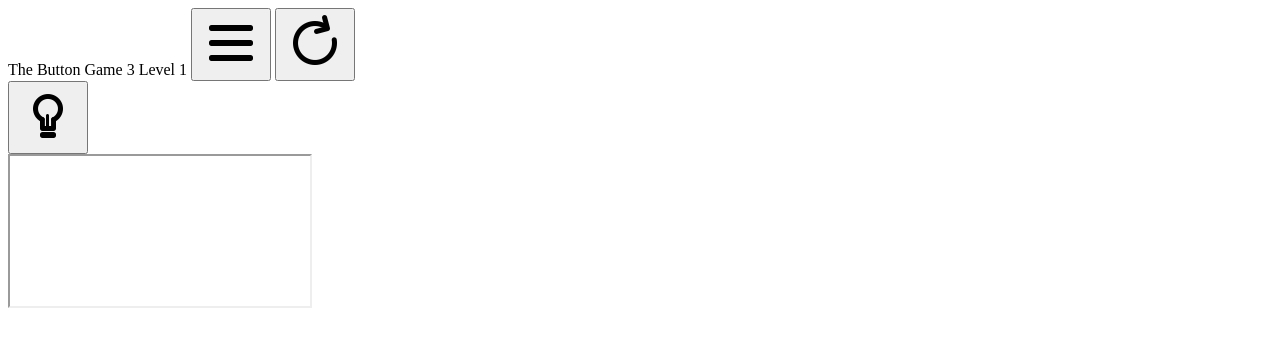
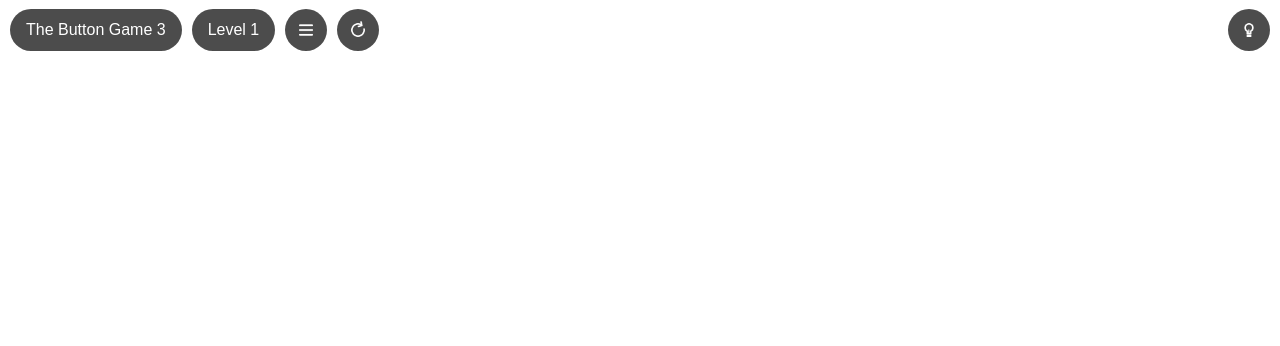
Before and after one commit to ChathamHung/buttongame3, a plain HTML site: page index.html in a window 1280 px wide. Drawn offline with Linux system fonts and the light colour scheme.

Commit message:
update 1

```diff
--- a/index.html
+++ b/index.html
@@ -10,18 +10,18 @@
 <body>
   <div class="topbar">
     <div class="left">
-      <span class="title">The Button Game 3</span>
-      <span class="level">Level 1</span>
+      <div class="title">The Button Game 3</div>
+      <div class="level">Level 1</div>
       <button class="menu">
-        <img src="./res/images/menu-icon.png" class="menu-icon">
+        <img src="./res/images/menu-icon.png" class="menu-icon" draggable="false">
       </button>
       <button class="refresh">
-        <img src="./res/images/refresh-icon.png" class="refresh-icon">
+        <img src="./res/images/refresh-icon.png" class="refresh-icon" draggable="false">
       </button>
     </div>
     <div class="right">
       <button class="tip">
-        <img src="./res/images/tip-icon.png" class="tip-icon">
+        <img src="./res/images/tip-icon.png" class="tip-icon" draggable="false">
       </button>
     </div>
   </div>
--- a/src/css/main.css
+++ b/src/css/main.css
@@ -0,0 +1,74 @@
+* {
+  font-family: Arial, Helvetica, sans-serif;
+  user-select: none;
+}
+
+body {
+  padding: 0;
+  margin: 0;
+  overflow: hidden;
+}
+
+.topbar {
+  position: absolute;
+  margin: 0;
+  padding: 10px;
+  height: 40px;
+  width: calc(100% - 20px);
+  display: flex;
+  align-items: center;
+  justify-content: space-between;
+  z-index: 1000;
+}
+
+.topbar div, .topbar button {
+  height: 30px;
+  padding: 6px 16px;
+  background-color: rgba(0, 0, 0, 0.7);
+  color: white;
+  border-radius: 40px;
+  display: flex;
+  align-items: center;
+}
+
+.topbar .left, .topbar .right {
+  background-color: transparent;
+  padding: 0%;
+  display: flex;
+  align-items: center;
+  gap: 10px;
+}
+
+.topbar button {
+  height: 42px;
+  width: 42px;
+  border: none;
+  cursor: pointer;
+  display: flex;
+  justify-content: center;
+  align-items: center;
+  padding: 0;
+  transform: background-color 0.3s ease;
+}
+
+.topbar button:hover {
+  background-color: rgba(96, 96, 96, 0.7);
+}
+
+.topbar button img {
+  width: 20px;
+  height: 20px;
+  object-fit: contain;
+  filter: brightness(0) invert(1);
+}
+
+/* Main screen */
+
+.iframe {
+  position: absolute;
+  top: 0;
+  left: 0;
+  width: 100vw;
+  height: 100vh;
+  border: none;
+}
--- a/src/js/main.js
+++ b/src/js/main.js
@@ -0,0 +1,3 @@
+const menu_button = document.getElementById('menu');
+const refresh_button = document.getElementById('refresh');
+const tip = document.getElementById('tip');
```
Also changed, not shown: src/js/lvelsManager.js (added, +7 -0 lines), src/levels/E.html (added, +33 -0 lines).
